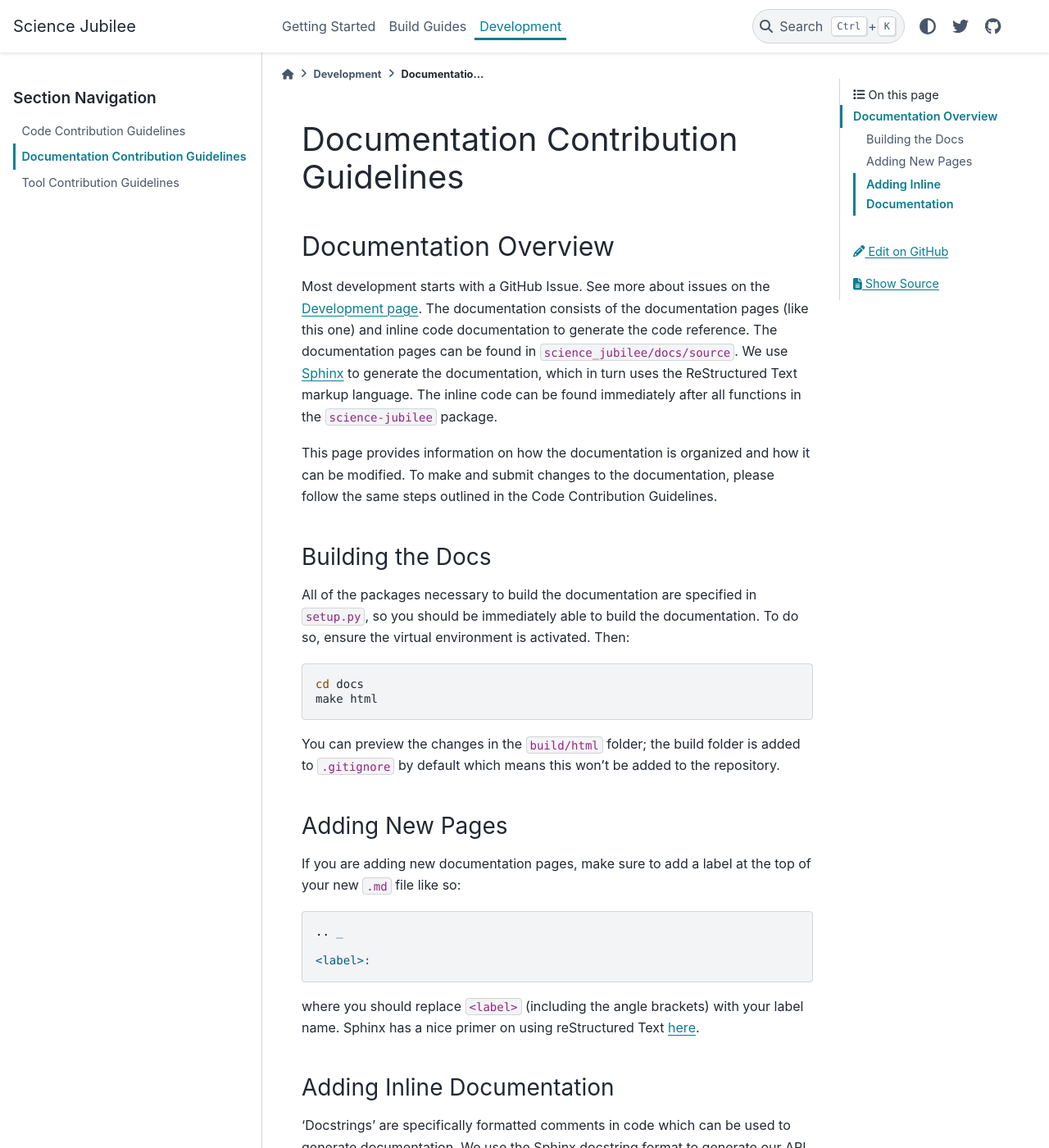
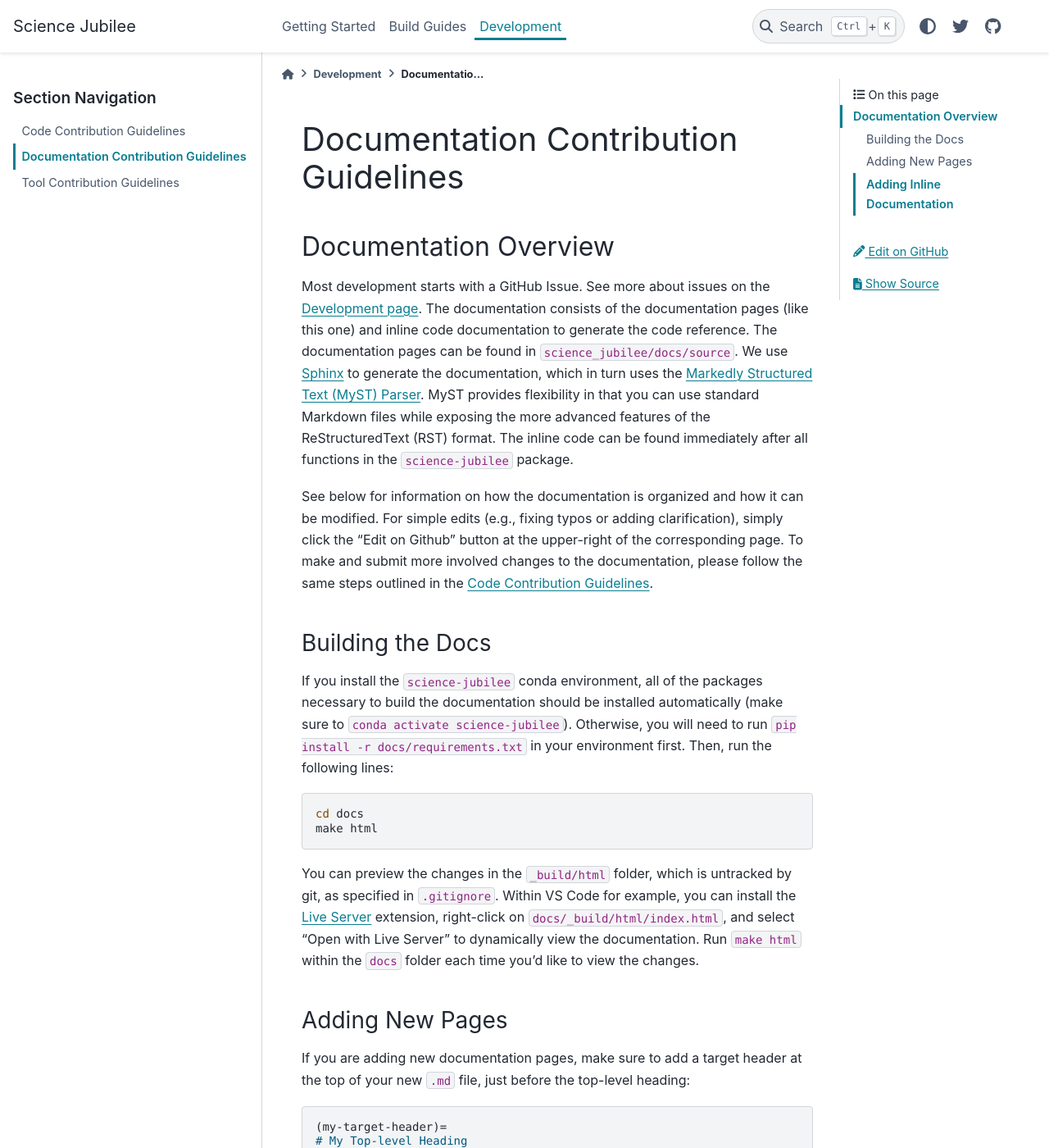
Before and after one commit to machineagency/science-jubilee, a Sphinx documentation site: the page built from docs/development/contributing_docs.md, in a window 1280 px wide and 1400 px high. Shown: the whole window at 82% size. Built offline with Sphinx 7.4.7 and the PyData theme 0.15.4, drawn with Linux system fonts in a browser that asks for light colours; pages that are not in the unit, such as notebooks, are missing from menus; some of the changed text lies outside the part shown.

Commit message:
fix the figures syntax and update the contributing docs

````diff
--- a/docs/development/contributing_docs.md
+++ b/docs/development/contributing_docs.md
@@ -7,32 +7,31 @@ title: Documentation Contribution Guidelines
 
 ## Documentation Overview
 
-Most development starts with a GitHub Issue. See more about issues on the [Development page](https://machineagency.github.io/science-jubilee/development/index.html). The documentation consists of the documentation pages (like this one) and inline code documentation to generate the code reference. The documentation pages can be found in `science_jubilee/docs/source`. We use [Sphinx](https://www.sphinx-doc.org/en/master/) to generate the documentation, which in turn uses the ReStructured Text markup language. The inline code can be found immediately after all functions in the `science-jubilee` package.
+Most development starts with a GitHub Issue. See more about issues on the [Development page](https://machineagency.github.io/science-jubilee/development/index.html). The documentation consists of the documentation pages (like this one) and inline code documentation to generate the code reference. The documentation pages can be found in `science_jubilee/docs/source`. We use [Sphinx](https://www.sphinx-doc.org/en/master/) to generate the documentation, which in turn uses the [Markedly Structured Text (MyST) Parser](https://myst-parser.readthedocs.io/). MyST provides flexibility in that you can use standard Markdown files while exposing the more advanced features of the ReStructuredText (RST) format. The inline code can be found immediately after all functions in the `science-jubilee` package.
 
-This page provides information on how the documentation is organized and how it can be modified. To make and submit changes to the documentation, please follow the same steps outlined in the Code Contribution Guidelines.
+See below for information on how the documentation is organized and how it can be modified. For simple edits (e.g., fixing typos or adding clarification), simply click the "Edit on Github" button at the upper-right of the corresponding page. To make and submit more involved changes to the documentation, please follow the same steps outlined in the [Code Contribution Guidelines](#code-contribution-guidelines).
 
 ### Building the Docs
 
-All of the packages necessary to build the documentation are specified in `setup.py`, so you should be immediately able to build the documentation. To do so, ensure the virtual environment is activated. Then:
+If you install the `science-jubilee` conda environment, all of the packages necessary to build the documentation should be installed automatically (make sure to `conda activate science-jubilee`). Otherwise, you will need to run `pip install -r docs/requirements.txt` in your environment first. Then, run the following lines:
 
 ```bash
 cd docs
 make html
 ```
 
-You can preview the changes in the `build/html` folder; the build folder is added to `.gitignore` by default which means this won't be added to the repository.
+You can preview the changes in the `_build/html` folder, which is untracked by git, as specified in `.gitignore`. Within VS Code for example, you can install the [Live Server](https://marketplace.visualstudio.com/items?itemName=ritwickdey.LiveServer) extension, right-click on `docs/_build/html/index.html`, and select "Open with Live Server" to dynamically view the documentation. Run `make html` within the `docs` folder each time you'd like to view the changes.
 
 ### Adding New Pages
 
-If you are adding new documentation pages, make sure to add a label at the top of your new `.md` file like so:
+If you are adding new documentation pages, make sure to add a target header at the top of your new `.md` file, just before the top-level heading:
 
-```rst
-.. _
-
-<label>:
+```markdown
+(my-target-header)=
+# My Top-level Heading
 ```
 
-where you should replace `<label>` (including the angle brackets) with your label name. Sphinx has a nice primer on using reStructured Text [here](https://www.sphinx-doc.org/en/master/usage/restructuredtext/basics.html).
+Click the "Show Source" button on the upper-right of this page to see a real example in this project. Refer to https://myst-parser.readthedocs.io/ for more information.
 
 ### Adding Inline Documentation
 
````
Also changed, not shown: docs/building/inoculation_tool.md (+5 -1 lines), docs/building/pipette_tool.md (+10 -2 lines), docs/building/side_camera_tool.md (+5 -1 lines), docs/building/tool_prereqs.md (+5 -1 lines), docs/building/top_down_camera_tool.md (+5 -1 lines).
